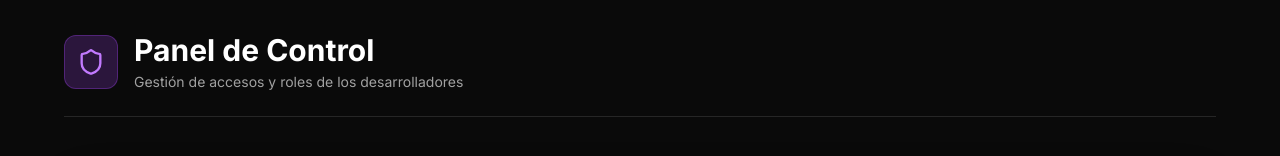
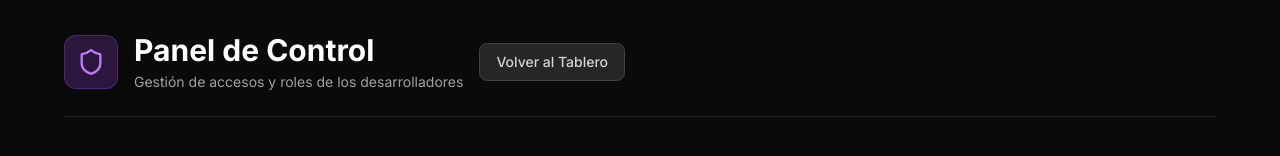
Before and after one commit to miguelortis/fivem-task, a Next.js app: page /admin in a window 1280 px wide. Shown: the top 156 px of the page. Built offline with nearby package versions, Linux system fonts and the light colour scheme; no server answers.

Commit message:
add panel admin

```diff
--- a/src/app/admin/page.tsx
+++ b/src/app/admin/page.tsx
@@ -1,7 +1,8 @@
 'use client';
 
 import { useState, useEffect } from 'react';
-import { Shield, ShieldAlert, CheckCircle, XCircle, Users } from 'lucide-react';
+import { Shield, CheckCircle, XCircle, Users } from 'lucide-react';
+import Link from 'next/link';
 
 type UserData = {
   _id: string;
@@ -67,6 +68,12 @@ export default function AdminDashboard() {
             <h1 className="text-3xl font-bold text-white">Panel de Control</h1>
             <p className="text-neutral-400 text-sm mt-1">Gestión de accesos y roles de los desarrolladores</p>
           </div>
+          <Link
+            href="/dashboard"
+            className="bg-neutral-800 hover:bg-neutral-700 text-neutral-300 px-4 py-2 rounded-lg transition-colors border border-neutral-700 text-sm font-medium"
+          >
+            Volver al Tablero
+          </Link>
         </header>
 
         <div className="bg-neutral-900 border border-neutral-800 rounded-2xl overflow-hidden shadow-2xl">
--- a/src/components/KanbanBoard.tsx
+++ b/src/components/KanbanBoard.tsx
@@ -2,7 +2,8 @@
 
 import React, { useState, useEffect } from 'react';
 import { useSession, signOut } from 'next-auth/react';
-import { Bug, Cpu, Wrench, Zap, Search, Plus, Trash2, LogOut } from 'lucide-react';
+import Link from 'next/link';
+import { Bug, Cpu, Wrench, Zap, Search, Plus, Trash2, LogOut, Shield } from 'lucide-react';
 import { DragDropContext, Droppable, Draggable, DropResult } from '@hello-pangea/dnd';
 import { useTaskStore, Task, TaskType, TaskPriority } from '@/store/useTaskStore';
 
@@ -166,6 +167,14 @@ export default function KanbanBoard() {
               <p className="text-neutral-400 text-sm">
                 Conectado como: <span className="text-neutral-300 font-semibold">{session?.user?.name}</span>
               </p>
+              {session?.user?.role === 'admin' && (
+                <Link
+                  href="/admin"
+                  className="flex items-center gap-1.5 text-xs bg-purple-500/10 text-purple-400 hover:bg-purple-500/20 px-2 py-1 rounded-md border border-purple-500/20 transition-colors"
+                >
+                  <Shield size={14} /> Panel Admin
+                </Link>
+              )}
               <button
                 onClick={() => signOut({ callbackUrl: `${window.location.origin}/login` })}
                 className="flex items-center gap-1.5 text-xs bg-red-500/10 text-red-400 hover:bg-red-500/20 px-2 py-1 rounded-md border border-red-500/20 transition-colors"
```
